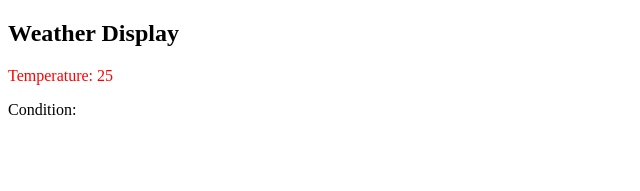
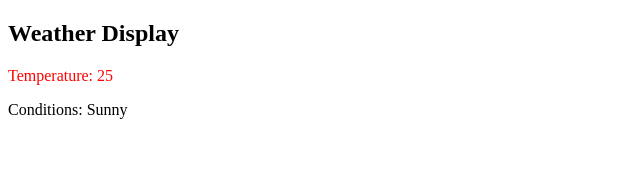
Before and after one commit to acciojob/conditional-weather-report-raza-shahi, a React app: page / in a window 1280 px wide. Shown: the top 191 px of the page, without its empty margins (0-640 px from the left). Built offline with nearby package versions, Linux system fonts and the light colour scheme.

Commit message:
conditions fixed

```diff
--- a/src/components/WeatherDisplay.js
+++ b/src/components/WeatherDisplay.js
@@ -5,7 +5,7 @@ const WeatherDisplay = ({ weather }) => {
     <div>
       <h2>Weather Display</h2>
       <p><span style={weather.temperature>20 ? {color: "red"} : {color: "blue"}}>Temperature: {weather.temperature}</span></p>
-      <p>Condition: {weather.condition}</p>
+      <p>Conditions: {weather.conditions}</p>
     </div>
   )
 }
```
